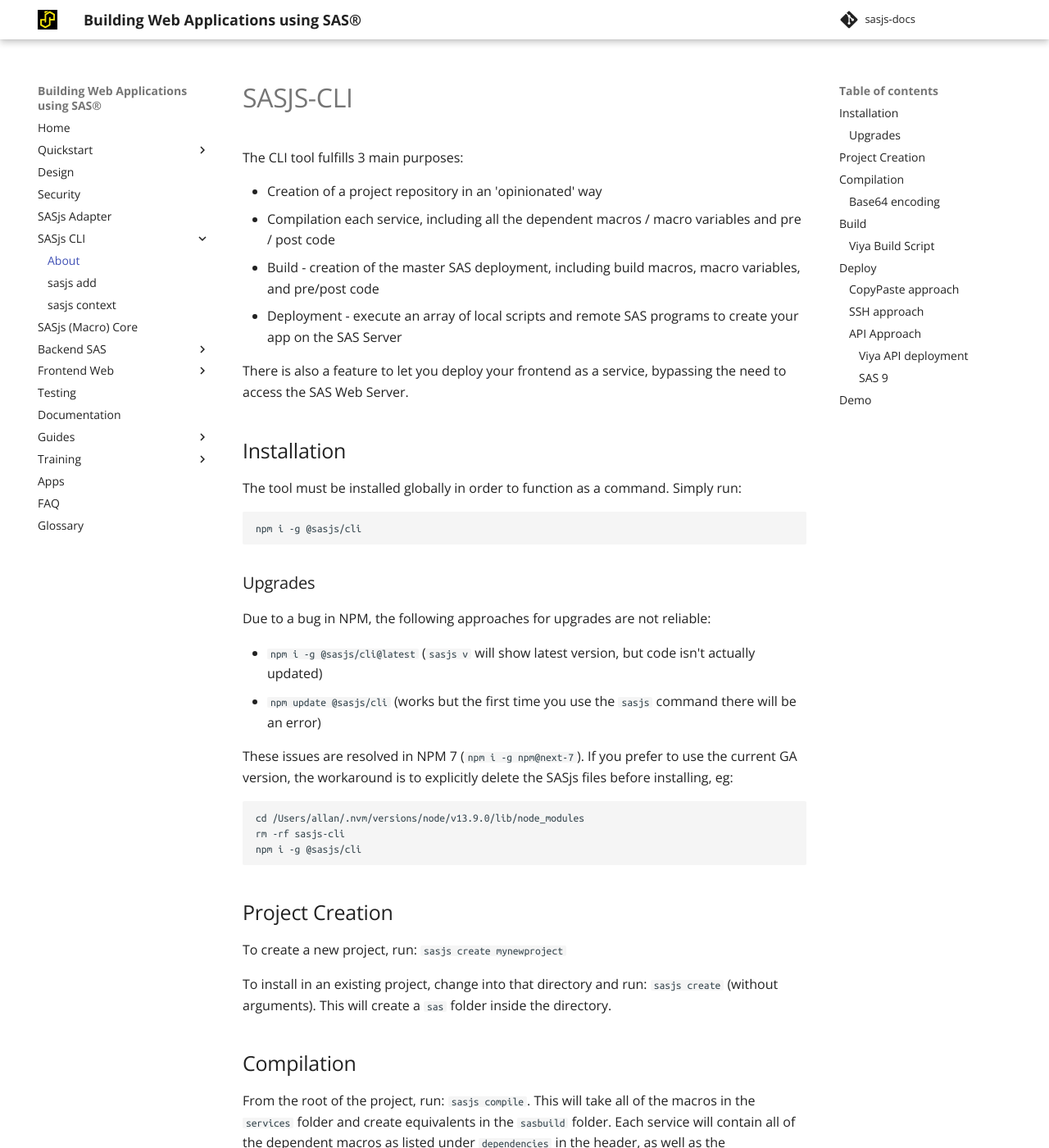
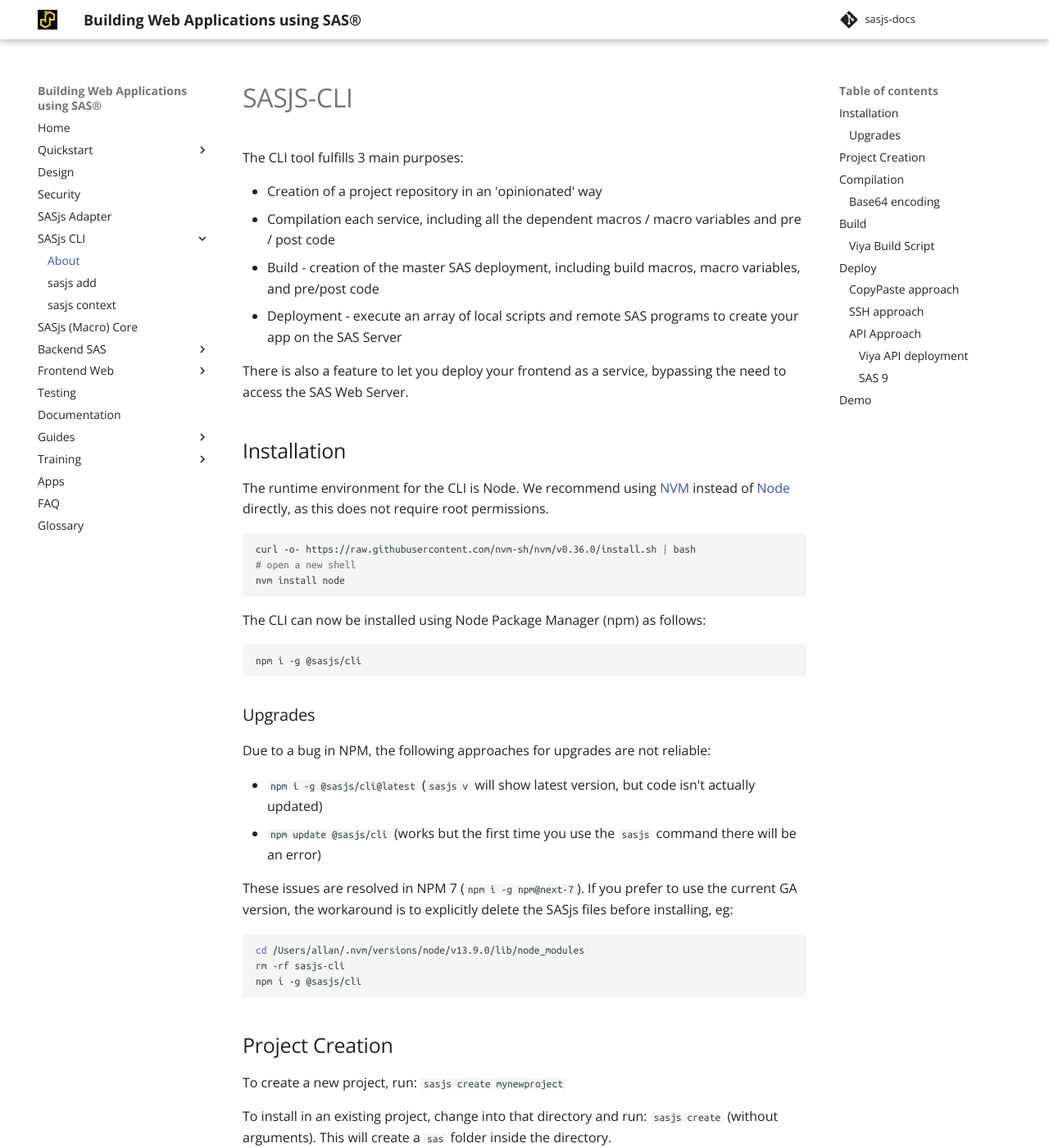
Before and after one commit to sasjs/sasjs.io, an MkDocs documentation site: the page built from docs/sasjs-cli.md, in a window 1280 px wide and 1400 px high. Shown: the whole window at 82% size. Built offline with MkDocs 1.6.1 and Material for MkDocs 9.7.7, drawn with Linux system fonts in a browser that asks for light colours.

````diff
--- a/docs/sasjs-cli.md
+++ b/docs/sasjs-cli.md
@@ -13,7 +13,15 @@ There is also a feature to let you deploy your frontend as a service, bypassing
 Installation
 ---------------------
 
-The tool must be installed globally in order to function as a command.  Simply run:
+The runtime environment for the CLI is Node.  We recommend using [NVM](https://github.com/nvm-sh/nvm) instead of [Node](https://nodejs.org/en/) directly, as this does not require root permissions.
+
+```Bash
+curl -o- https://raw.githubusercontent.com/nvm-sh/nvm/v0.36.0/install.sh | bash
+# open a new shell
+nvm install node
+```
+
+The CLI can now be installed using Node Package Manager (npm) as follows:
 
 ```Bash
 npm i -g @sasjs/cli
@@ -28,7 +36,7 @@ Due to a bug in NPM, the following approaches for upgrades are not reliable:
 
 These issues are resolved in NPM 7 (`npm i -g npm@next-7`).  If you prefer to use the current GA version, the workaround is to explicitly delete the SASjs files before installing, eg:
 
-```
+```Bash
 cd /Users/allan/.nvm/versions/node/v13.9.0/lib/node_modules
 rm -rf sasjs-cli
 npm i -g @sasjs/cli
````
Also changed, not shown: docs/sasjs-cli-servicepack.md (added, +92 -0 lines).
